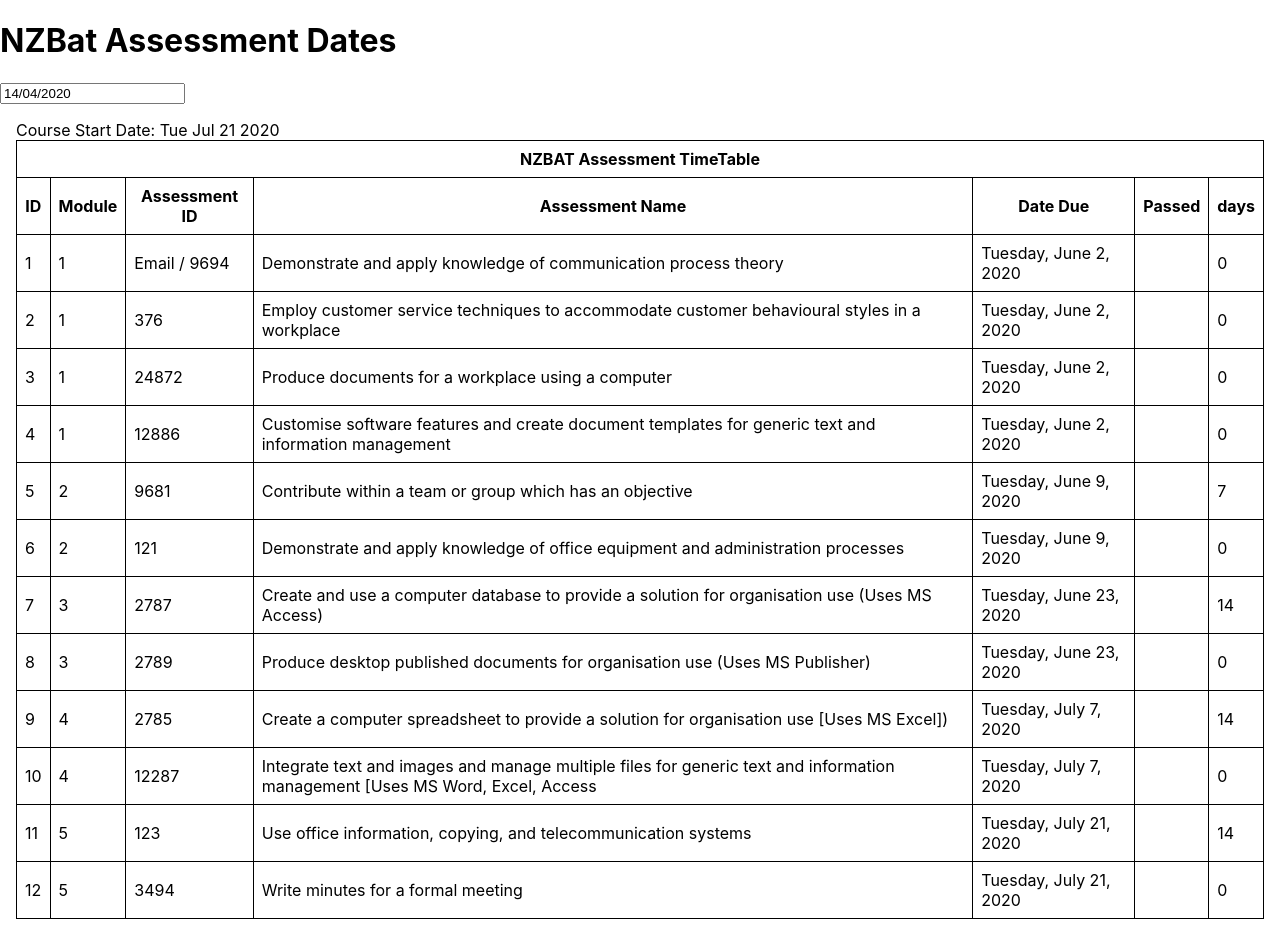
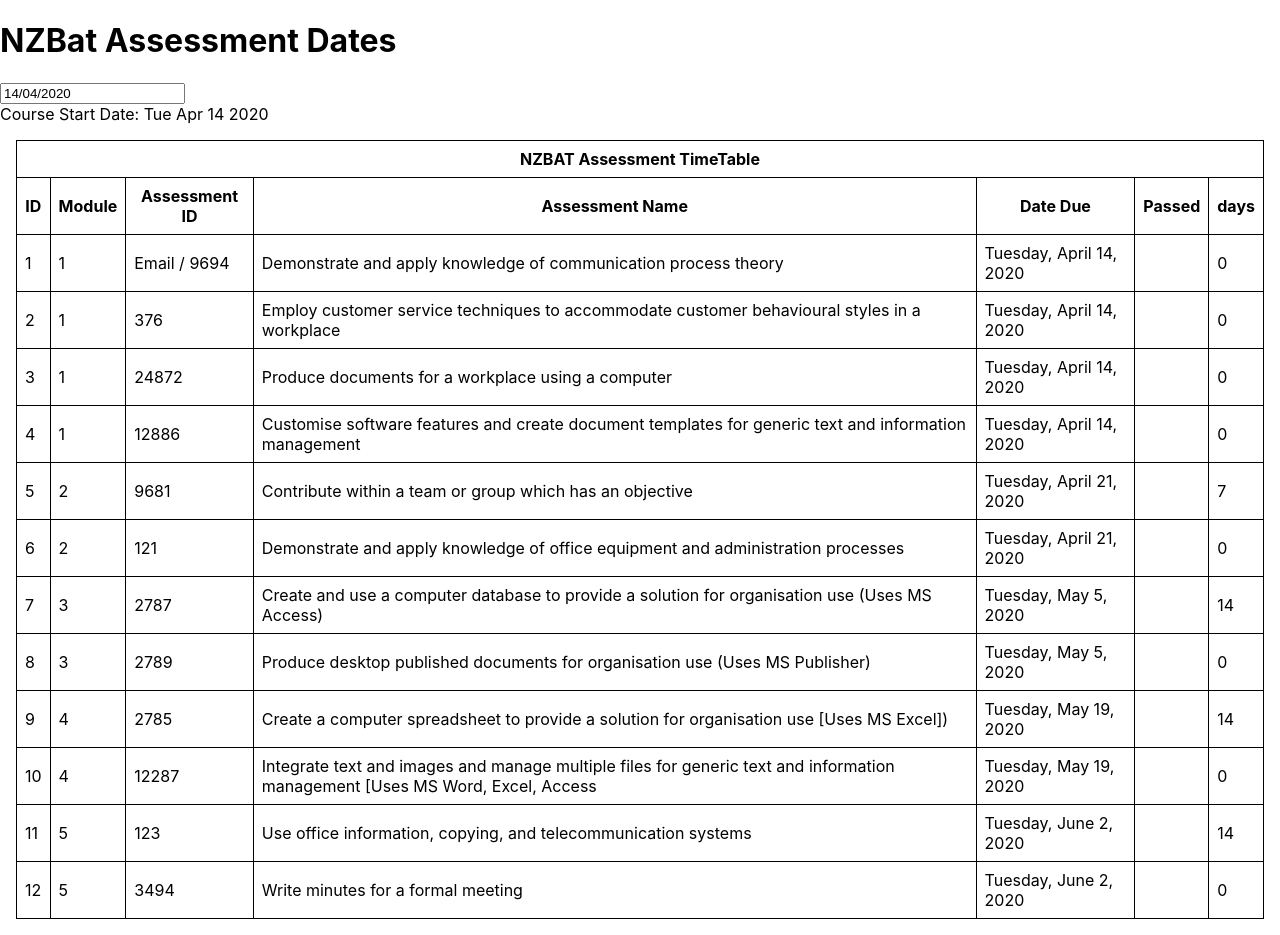
Before and after one commit to Netchicken/NZBATTimetableGenerator, a React (Create React App) app: page / in a window 1280 px wide. Built offline with nearby package versions, Linux system fonts and the light colour scheme.

Commit message:
fixed memo repeating

```diff
--- a/src/components/Assessments.js
+++ b/src/components/Assessments.js
@@ -5,12 +5,14 @@ import assessemnts from "../Assets/Assessments.json";
 export default function loadAssessmentsFile(dateStart) {
   const data = assessemnts;
   console.log("AFile dateStart in", dateStart);
-  const date = dateStart;
+  var date = new Date(dateStart);
+
+  //const date = dateStart;
   const options = {
     weekday: "long",
     year: "numeric",
     month: "long",
-    day: "numeric",
+    day: "numeric"
   };
 
   data.map((data, i) => {
--- a/src/components/Home.js
+++ b/src/components/Home.js
@@ -1,5 +1,4 @@
 import React from "react";
-
 import Table2 from "./Table2";
 
 import DatePicker from "react-datepicker";
@@ -9,8 +8,7 @@ class Home extends React.Component {
   constructor(props) {
     super(props);
     this.state = {
-      selectedName: "",
-      startDate: new Date(),
+      startDate: new Date()
     };
   }
 
@@ -20,16 +18,15 @@ class Home extends React.Component {
 
   handleCalendarOpen = () => console.log("Calendar opened");
 
-  handleChange = (date) => {
-    startdate2 = date;
+  handleChange = date => {
+    // startdate2 = date.toDateString();
+    console.log("startdate handlechange ", startdate2);
 
     this.setState(
       () => ({
-        startDate: date,
+        startDate: date
       }),
-      () => {
-        console.log("startdate handlechange ", startdate2);
-      }
+      () => {}
     );
   };
 
@@ -39,7 +36,7 @@ class Home extends React.Component {
         <h1>NZBat Assessment Dates</h1>
         <span>
           <DatePicker
-            selected={startdate2}
+            selected={this.state.startDate}
             onChange={this.handleChange}
             withPortal
             peekNextMonth
@@ -50,10 +47,10 @@ class Home extends React.Component {
             onCalendarOpen={this.handleCalendarOpen}
             dateFormat="dd/MM/yyy"
           />
-          {/* Course Start Date: {this.state.startDate.toDateString()} */}
+          Course Start Date: {this.state.startDate.toDateString()}
         </span>
 
-        <Table2 startDate={startdate2}></Table2>
+        <Table2 startDate={this.state.startDate.toDateString()}></Table2>
       </div>
     );
   }
--- a/src/components/Table2.js
+++ b/src/components/Table2.js
@@ -1,10 +1,13 @@
 import React from "react";
-import loadAssessmentsFile from "./Assessments";
+//import loadAssessmentsFile from "./Assessments";
 import { useTable } from "react-table"; //https://react-table.js.org/installation
 import styled from "styled-components";
-
+import assessemnts from "../Assets/Assessments.json";
 //https://codesandbox.io/s/github/tannerlinsley/react-table/tree/master/examples/basic?file=/src/App.js:1844-1855
 //https://react-table.js.org/
+
+//https://alligator.io/react/usememo/
+
 const Styles = styled.div`
   padding: 1rem;
 
@@ -42,19 +45,19 @@ function Table({ columns, data }) {
     getTableBodyProps,
     headerGroups,
     rows,
-    prepareRow,
+    prepareRow
   } = useTable({
     columns,
-    data,
+    data
   });
 
   // Render the UI for your table
   return (
     <table {...getTableProps()}>
       <thead>
-        {headerGroups.map((headerGroup) => (
+        {headerGroups.map(headerGroup => (
           <tr {...headerGroup.getHeaderGroupProps()}>
-            {headerGroup.headers.map((column) => (
+            {headerGroup.headers.map(column => (
               <th {...column.getHeaderProps()}>{column.render("Header")}</th>
             ))}
           </tr>
@@ -65,7 +68,7 @@ function Table({ columns, data }) {
           prepareRow(row);
           return (
             <tr {...row.getRowProps()}>
-              {row.cells.map((cell) => {
+              {row.cells.map(cell => {
                 return <td {...cell.getCellProps()}>{cell.render("Cell")}</td>;
               })}
             </tr>
@@ -76,6 +79,28 @@ function Table({ columns, data }) {
   );
 }
 
+function loadAssessmentsFile(startDate) {
+  const data = assessemnts;
+  console.log("AFile dateStart in", startDate);
+  var date = new Date(startDate);
+  const options = {
+    weekday: "long",
+    year: "numeric",
+    month: "long",
+    day: "numeric"
+  };
+
+  const AssWithDates = data.map(item => {
+    //  console.log("in", data.DueDate + " " + data.days);
+    var newdate = new Date(date.setDate(date.getDate() + item.days));
+    item.DueDate = newdate.toLocaleDateString(undefined, options);
+    console.log("out", item.DueDate);
+    return item;
+  });
+
+  return AssWithDates;
+}
+
 function Table2(props) {
   const columns = React.useMemo(
     () => [
@@ -84,45 +109,50 @@ function Table2(props) {
         columns: [
           {
             Header: "ID",
-            accessor: "id",
+            accessor: "id"
           },
           {
             Header: "Module",
-            accessor: "group",
+            accessor: "group"
           },
           {
             Header: "Assessment ID",
-            accessor: "AssID",
+            accessor: "AssID"
           },
           {
             Header: "Assessment Name",
-            accessor: "AssName",
+            accessor: "AssName"
           },
 
           {
             Header: "Date Due",
-            accessor: "DueDate",
+            accessor: "DueDate"
           },
           {
             Header: "Passed",
-            accessor: "passed",
+            accessor: "passed"
           },
           {
             Header: "days",
-            accessor: "days",
-          },
-        ],
-      },
+            accessor: "days"
+          }
+        ]
+      }
     ],
     []
   );
-  const date = props.startDate;
-  console.log("Table2 props", date);
-  const data = React.useMemo(() => loadAssessmentsFile(date), [date]);
+
+  console.log("Table2 props", props.startDate);
+
+  //https://alligator.io/react/usememo/ watches startDate, if no change just returns the same data without calculating it The dependencies list are the elements useMemo watches: if there are no changes the function result will stay the same, otherwise it will re-run the function.
+
+  //startDate is including time so of course it ALWAYS changes!
+  const data = React.useMemo(() => loadAssessmentsFile(props.startDate), [
+    props.startDate
+  ]);
 
   return (
     <Styles>
-      Course Start Date: {date.toDateString()}
       <Table columns={columns} data={data} />
     </Styles>
   );
```
